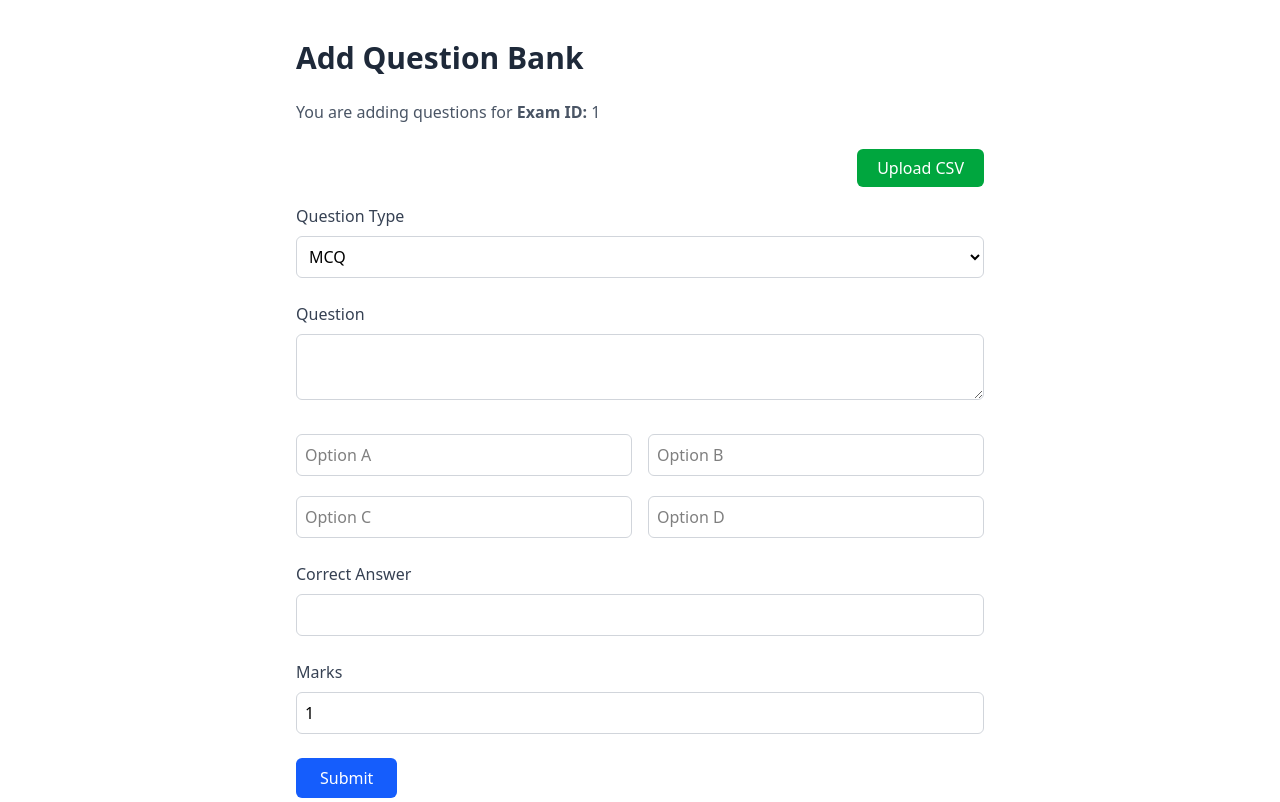
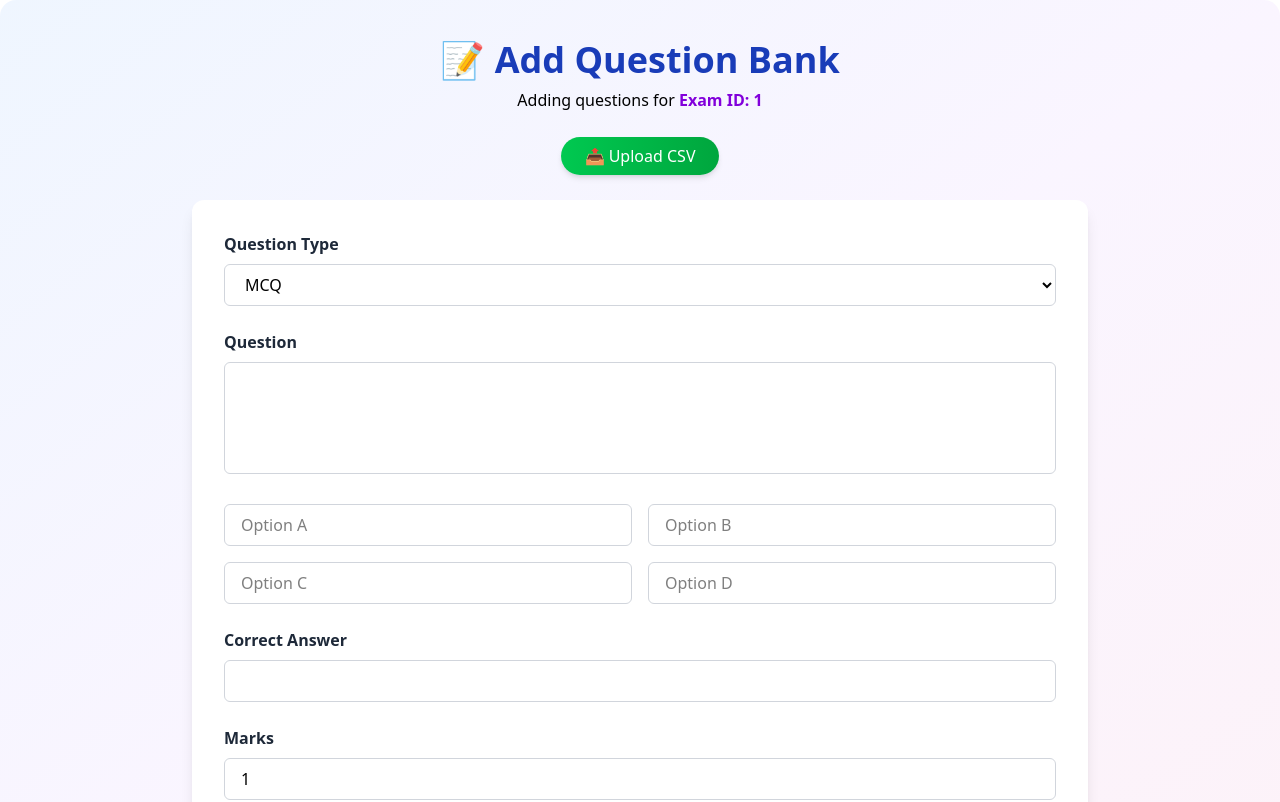
Before and after one commit to Kashaf07/Examination_Portal, a Vue app in the folder frontend/: page /exam/1/add-question in a window 1280 px wide. Shown: the top 802 px of the page. Built offline with nearby package versions, Linux system fonts and the light colour scheme.

Commit message:
CSS added to Add Question and Upload Question Bank

```diff
--- a/frontend/src/assets/main.css
+++ b/frontend/src/assets/main.css
@@ -3,3 +3,9 @@
 @tailwind base;
 @tailwind components;
 @tailwind utilities;
+
+@layer components {
+  .input-box {
+    @apply w-full border border-gray-300 rounded-md px-4 py-2 focus:outline-none focus:ring-2 focus:ring-purple-400 transition;
+  }
+}
--- a/frontend/src/components/AddQuestion.vue
+++ b/frontend/src/components/AddQuestion.vue
@@ -1,25 +1,26 @@
 <template>
-  <div class="p-10 max-w-3xl mx-auto">
-    <h2 class="text-3xl font-semibold mb-6 text-gray-800">Add Question Bank</h2>
-    <p class="text-gray-600 mb-8">You are adding questions for <strong>Exam ID:</strong> {{ $route.params.examId }}</p>
+  <div class="p-10 bg-gradient-to-br from-blue-50 via-purple-50 to-pink-50 rounded-2xl shadow-xl">
+    <!-- Header -->
+    <h2 class="text-4xl font-bold text-blue-800 mb-2 text-center">📝 Add Question Bank</h2>
+    <p class="text-black-600 text-center mb-8">
+      Adding questions for <strong class="text-purple-700">Exam ID: {{ $route.params.examId }}</strong>
+    </p>
 
-    <!-- Upload Button -->
-    <div class="mb-6 text-right">
+    <!-- Upload CSV Button -->
+    <div class="mb-8 text-center">
       <router-link
         :to="`/exam/${$route.params.examId}/upload-question-bank`"
-        class="bg-green-600 hover:bg-green-700 text-white px-5 py-2 rounded-md"
+        class="p-10 max-w-4xl mx-auto bg-gradient-to-r from-green-500 to-green-600 hover:from-green-600 hover:to-green-700 text-white px-6 py-2 rounded-full shadow-md transition duration-300 ease-in-out"
       >
-        Upload CSV
+        📤 Upload CSV
       </router-link>
     </div>
 
-
-
-
-    <form @submit.prevent="submitForm" class="space-y-6">
+    <!-- Add Question Form -->
+    <form @submit.prevent="submitForm" class="max-w-4xl mx-auto space-y-6 bg-white p-8 rounded-xl shadow-lg">
       <!-- Question Type -->
       <div>
-        <label class="block font-medium mb-1 text-gray-700">Question Type</label>
+        <label class="block text-gray-800 font-semibold mb-2">Question Type</label>
         <select v-model="form.question_type" class="input-box" required>
           <option value="MCQ">MCQ</option>
           <option value="Fill">Fill in the Blanks</option>
@@ -30,8 +31,8 @@
 
       <!-- Question Text -->
       <div>
-        <label class="block font-medium mb-1 text-gray-700">Question</label>
-        <textarea v-model="form.question_text" class="input-box" required></textarea>
+        <label class="block text-gray-800 font-semibold mb-2">Question</label>
+        <textarea v-model="form.question_text" class="input-box h-28 resize-none" required></textarea>
       </div>
 
       <!-- MCQ Options -->
@@ -44,20 +45,25 @@
 
       <!-- Correct Answer -->
       <div>
-        <label class="block font-medium mb-1 text-gray-700">Correct Answer</label>
+        <label class="block text-gray-800 font-semibold mb-2">Correct Answer</label>
         <input v-model="form.correct_answer" class="input-box" required />
       </div>
 
       <!-- Marks -->
       <div>
-        <label class="block font-medium mb-1 text-gray-700">Marks</label>
+        <label class="block text-gray-800 font-semibold mb-2">Marks</label>
         <input v-model="form.marks" type="number" class="input-box" />
       </div>
 
       <!-- Submit Button -->
-      <button type="submit" class="bg-blue-600 hover:bg-blue-700 text-white px-6 py-2 rounded-md">
-        Submit
-      </button>
+      <div class="text-center pt-4">
+        <button
+          type="submit"
+          class="bg-gradient-to-r from-blue-600 to-purple-600 hover:from-purple-700 hover:to-blue-700 text-white font-semibold px-8 py-3 rounded-full shadow-lg transition duration-300"
+        >
+           Submit Question
+        </button>
+      </div>
     </form>
   </div>
 </template>
@@ -67,7 +73,7 @@ export default {
   data() {
     return {
       form: {
-        exam_id: '',  // will be set in `mounted()`
+        exam_id: '',
         question_type: 'MCQ',
         question_text: '',
         option_a: '',
@@ -84,9 +90,7 @@ export default {
       try {
         const response = await fetch('http://localhost:5000/api/questions/add', {
           method: 'POST',
-          headers: {
-            'Content-Type': 'application/json'
-          },
+          headers: { 'Content-Type': 'application/json' },
           body: JSON.stringify(this.form)
         });
 
@@ -116,22 +120,10 @@ export default {
         correct_answer: '',
         marks: 1
       };
-    },
-    examList: []
+    }
   },
   mounted() {
-    // ✅ Set exam_id from route param
     this.form.exam_id = this.$route.params.examId;
   }
 };
 </script>
-
-<style scoped>
-.input-box {
-  width: 100%;
-  border: 1px solid #d1d5db;
-  border-radius: 0.375rem;
-  padding: 0.5rem;
-  margin-top: 0.25rem;
-}
-</style>
--- a/frontend/src/views/UploadQuestionBank.vue
+++ b/frontend/src/views/UploadQuestionBank.vue
@@ -1,16 +1,22 @@
 <template>
-  <div class="max-w-md mx-auto mt-10 p-6 bg-white shadow-lg rounded-xl">
-    <h2 class="text-2xl font-semibold text-gray-800 mb-6 text-center">
-      Upload Question Bank (CSV)
+  <!-- Full gradient background -->
+  <div class="min-h-screen p-10 bg-gradient-to-br from-blue-50 via-purple-50 to-pink-50">
+
+    <!-- Heading & Subheading (OUTSIDE CARD) -->
+    <div class="text-center mb-6">
+      <h2 class="text-4xl font-bold text-blue-800 flex justify-center items-center gap-2">
+        📤 Upload Question Bank (CSV)
       </h2>
+      <p class="text-gray-600">
+        Uploading for <strong class="text-purple-700">Exam ID: {{ examId }}</strong>
+      </p>
+    </div>
 
-    <p class="text-sm text-gray-600 text-center mb-2">
-      Uploading for <strong>Exam ID: {{ examId }}</strong>
-    </p>
+    <!-- Card -->
+    <div class="max-w-3xl mx-auto bg-white p-10 rounded-2xl shadow-xl">
 
-
-    <!-- Download Sample as a Link -->
-    <p class="text-sm text-gray-700 mb-4">
+      <!-- Download CSV Format -->
+      <div class="mb-6 text-sm text-gray-700 text-center">
         Need a format?
         <a
           href="http://localhost:5000/static/sample_question_bank.csv"
@@ -19,38 +25,36 @@
         >
           Download Sample CSV Format
         </a>
-    </p>
+      </div>
 
-
-    <!-- File Input -->
-    <div class="flex items-center border border-green-300 rounded-full overflow-hidden w-full max-w-md shadow-sm">
+      <!-- File Input + Upload Button -->
+      <div class="flex items-center border border-green-300 rounded-full overflow-hidden shadow-sm w-full">
         <input
           type="file"
           @change="handleFileChange"
           accept=".csv"
           class="block w-full text-sm text-gray-500
                  file:mr-4 file:py-2 file:px-4
-               file:rounded file:border-0
+                 file:rounded-full file:border-0
                  file:text-sm file:font-semibold
-               file:bg-green-50 file:text-green-700
-               hover:file:bg-green-100"
+                 file:bg-green-100 file:text-green-700
+                 hover:file:bg-green-200 transition duration-150"
         />
 
         <button
           @click="uploadCSV"
-      class="ml-auto bg-green-600 hover:bg-green-700 text-white font-medium text-sm px-6 py-2 h-full transition duration-200 rounded-full rounded-l-none"
+          class="ml-auto bg-gradient-to-r from-green-500 to-green-600 hover:from-green-600 hover:to-green-700 text-white font-semibold text-sm px-6 py-2 transition duration-200 rounded-full rounded-l-none"
         >
           Upload
         </button>
       </div>
 
-
-
-     <!-- Optional Message -->
-    <p v-if="message" class="mt-4 text-center text-green-700 fonr-bold">
+      <!-- Upload Status Message -->
+      <p v-if="message" class="mt-6 text-center text-green-700 font-semibold">
         {{ message }}
       </p>
 
+    </div>
   </div>
 </template>
 
```
Lines whose indentation alone changed are shown as unchanged.
